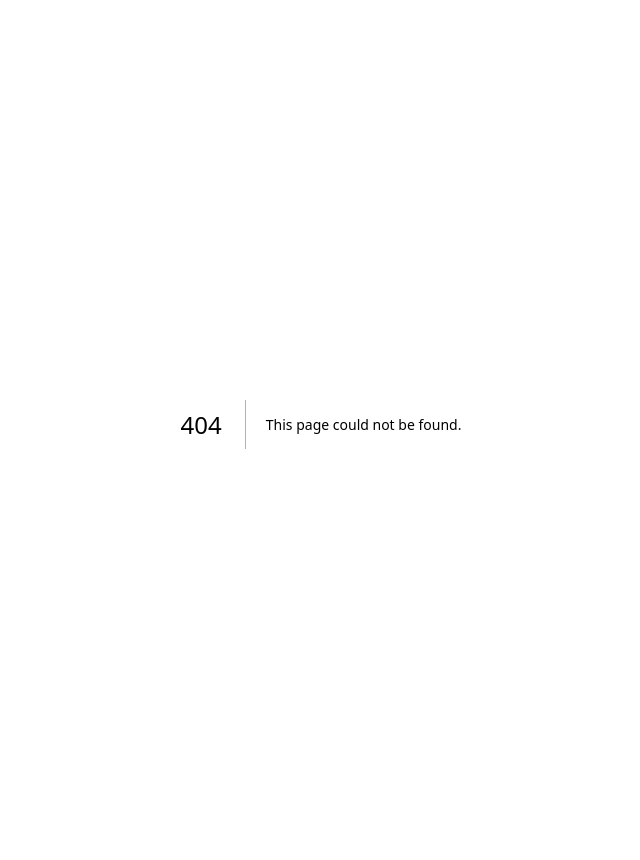
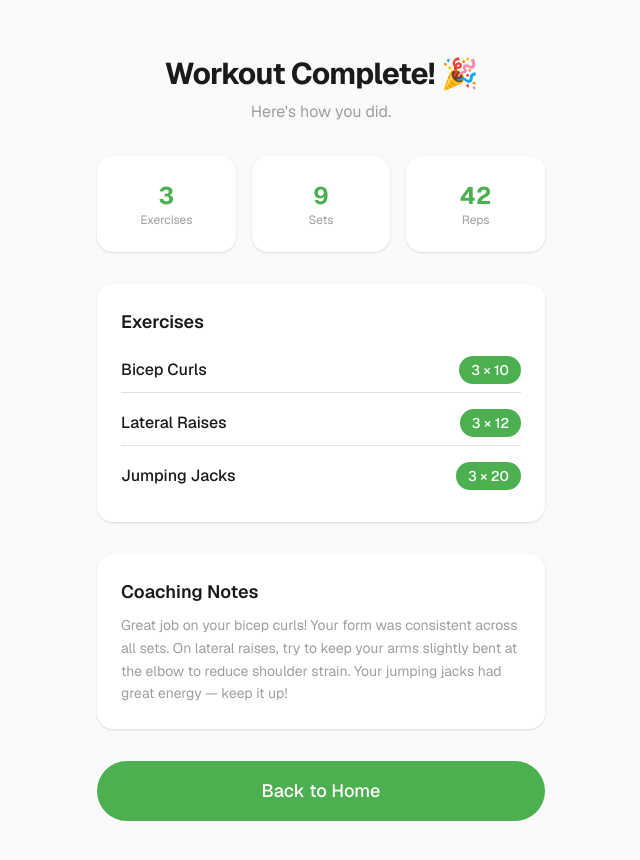
Before and after one commit to ynamkit13/SWCCR, a Next.js app: page /workout/summary in a window 1280 px wide. Before the commit this address had no page. Shown: the top 860 px of the page, without its empty margins (319-959 px from the left). Built offline with nearby package versions, Linux system fonts and the light colour scheme.

Commit message:
feat: add post-workout summary screen (closes #8)

```diff
--- /dev/null
+++ b/src/app/workout/summary/page.tsx
@@ -0,0 +1,80 @@
+"use client";
+
+import { useRouter } from "next/navigation";
+import { Button } from "@/components/Button";
+import { Card } from "@/components/Card";
+import { Badge } from "@/components/Badge";
+
+const mockResults = [
+  { name: "Bicep Curls", sets: 3, reps: 10 },
+  { name: "Lateral Raises", sets: 3, reps: 12 },
+  { name: "Jumping Jacks", sets: 3, reps: 20 },
+];
+
+const totalExercises = mockResults.length;
+const totalSets = mockResults.reduce((sum, e) => sum + e.sets, 0);
+const totalReps = mockResults.reduce((sum, e) => sum + e.reps, 0);
+
+const mockCoachingNotes =
+  "Great job on your bicep curls! Your form was consistent across all sets. On lateral raises, try to keep your arms slightly bent at the elbow to reduce shoulder strain. Your jumping jacks had great energy — keep it up!";
+
+export default function SummaryPage() {
+  const router = useRouter();
+
+  return (
+    <div className="flex flex-col items-center gap-8 py-8">
+      <div className="text-center">
+        <h1 className="text-3xl font-bold tracking-tight mb-2">
+          Workout Complete! 🎉
+        </h1>
+        <p className="text-muted">Here&apos;s how you did.</p>
+      </div>
+
+      <div className="grid grid-cols-3 gap-4 w-full max-w-md">
+        <Card className="text-center">
+          <p className="text-2xl font-bold text-primary">{totalExercises}</p>
+          <p className="text-xs text-muted">Exercises</p>
+        </Card>
+        <Card className="text-center">
+          <p className="text-2xl font-bold text-primary">{totalSets}</p>
+          <p className="text-xs text-muted">Sets</p>
+        </Card>
+        <Card className="text-center">
+          <p className="text-2xl font-bold text-primary">{totalReps}</p>
+          <p className="text-xs text-muted">Reps</p>
+        </Card>
+      </div>
+
+      <Card className="w-full max-w-md">
+        <h2 className="font-semibold text-lg mb-3">Exercises</h2>
+        <div className="flex flex-col gap-2">
+          {mockResults.map((exercise) => (
+            <div
+              key={exercise.name}
+              className="flex items-center justify-between py-2 border-b border-muted-light last:border-0"
+            >
+              <span className="font-medium">{exercise.name}</span>
+              <Badge variant="green">
+                {exercise.sets} × {exercise.reps}
+              </Badge>
+            </div>
+          ))}
+        </div>
+      </Card>
+
+      <Card className="w-full max-w-md">
+        <h2 className="font-semibold text-lg mb-2">Coaching Notes</h2>
+        <p className="text-sm text-muted leading-relaxed">
+          {mockCoachingNotes}
+        </p>
+      </Card>
+
+      <Button
+        onClick={() => router.push("/home")}
+        className="w-full max-w-md text-lg py-4"
+      >
+        Back to Home
+      </Button>
+    </div>
+  );
+}
```
Also changed, not shown: 1 other file (tests, documents, lock files or other folders).
